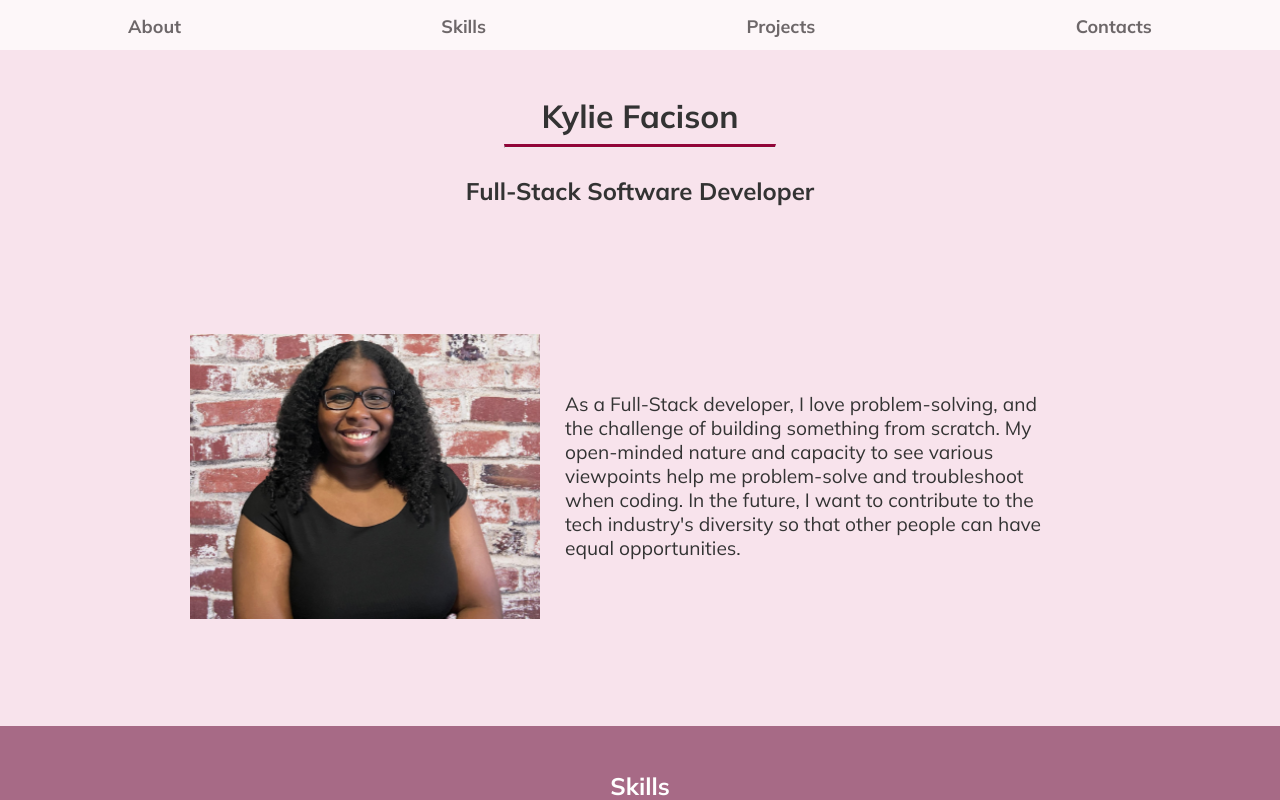
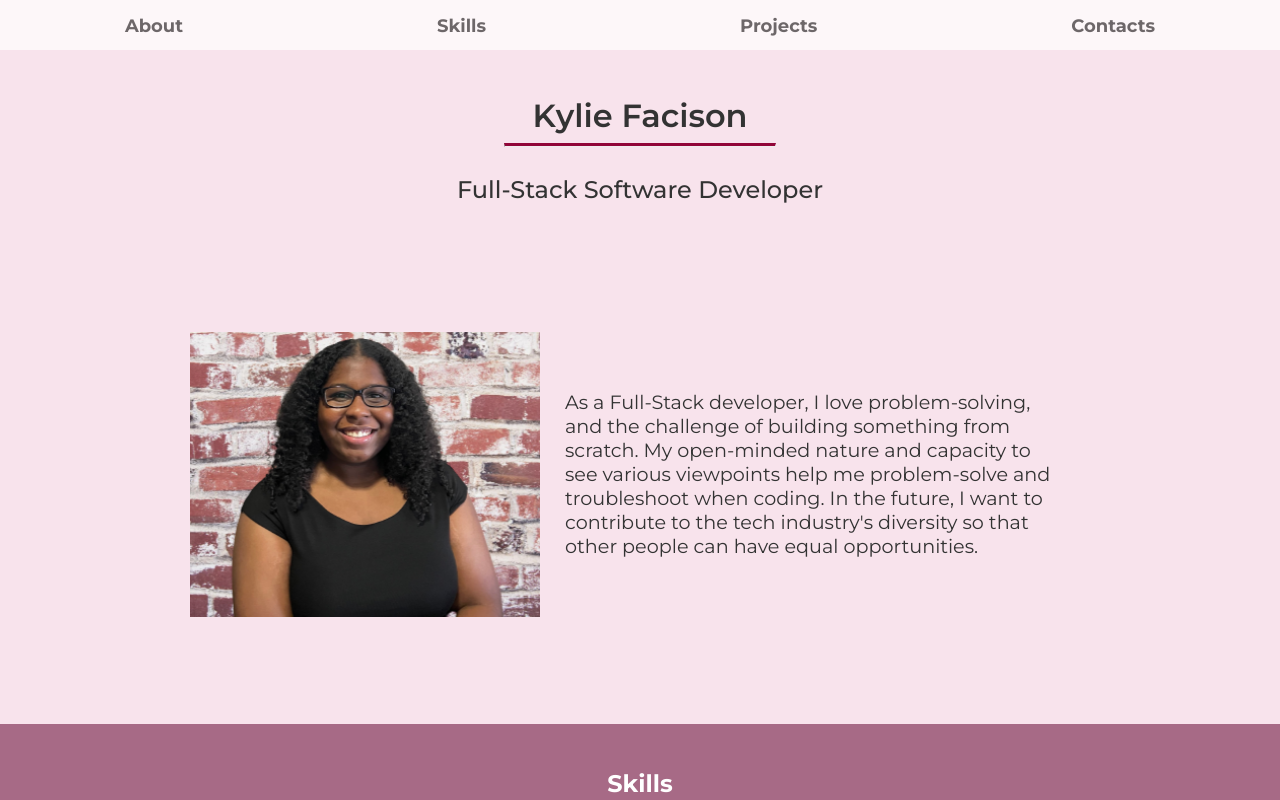
Before and after one commit to kfacison/personal-portfolio, a Next.js app: page / in a window 1280 px wide. Shown: the top 800 px of the page. Built offline with nearby package versions, Linux system fonts and the light colour scheme.

Commit message:
changed font

```diff
--- a/components/NavBar.js
+++ b/components/NavBar.js
@@ -2,17 +2,17 @@
 // self-referencial links us the Link component
 import Link from "next/link"
 import "@/styles/globals.css"
-import { Mulish } from 'next/font/google'
+import { Montserrat } from 'next/font/google'
 
-const mulish = Mulish({
+const montserrat = Montserrat({
     subsets: ['latin'],
-    weight: ['400','700'],
+    weight: ['400','500','600','700'],
 })
 
 export default function NavBar(){
     return (
         <>
-        <nav id="navBar" className={mulish.className}>
+        <nav id="navBar" className={montserrat.className}>
             &nbsp;
             <Link className="link" href="#">About</Link>
             &nbsp;
--- a/pages/_app.js
+++ b/pages/_app.js
@@ -1,20 +1,14 @@
 import '@/styles/globals.css'
-import { Mulish } from 'next/font/google'
-import { Source_Code_Pro } from 'next/font/google'
+import { Montserrat } from 'next/font/google'
 
-const mulish = Mulish({
+const montserrat = Montserrat({
   subsets: ['latin'],
-  weight: ['400','700'],
-})
-
-const SourceCodePro = Source_Code_Pro({
-  subsets: ['latin'],
-  weight: ['400','700'],
+  weight: ['400','500','600','700'],
 })
 
 export default function App({ Component, pageProps }) {
   return (
-    <main className={mulish.className}>
+    <main className={montserrat.className}>
       <Component {...pageProps} />
     </main>
   )
--- a/styles/globals.css
+++ b/styles/globals.css
@@ -66,6 +66,10 @@
 
 header>h1{
   margin-bottom: 0px;
+  font-weight: 600;
+}
+header>h2{
+  font-weight: 500;
 }
 
 #about{
```
